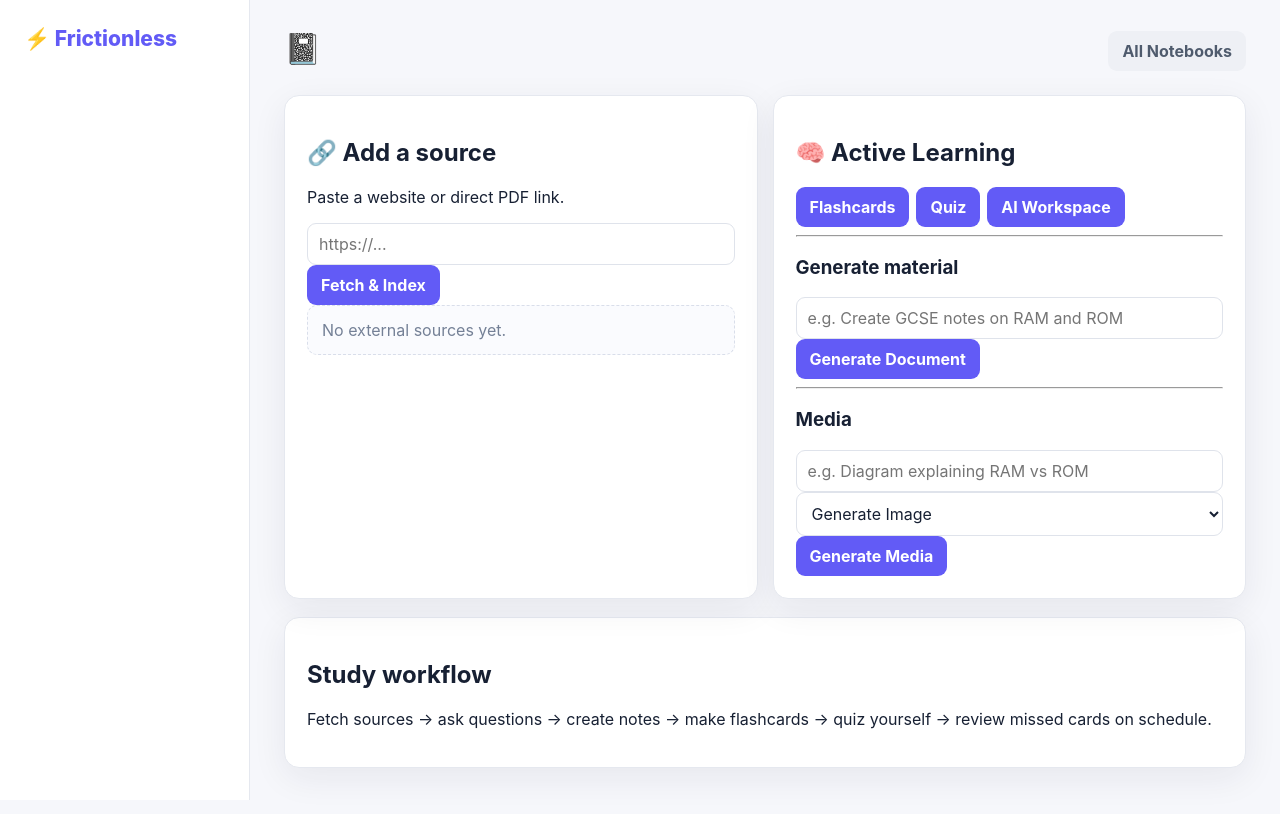
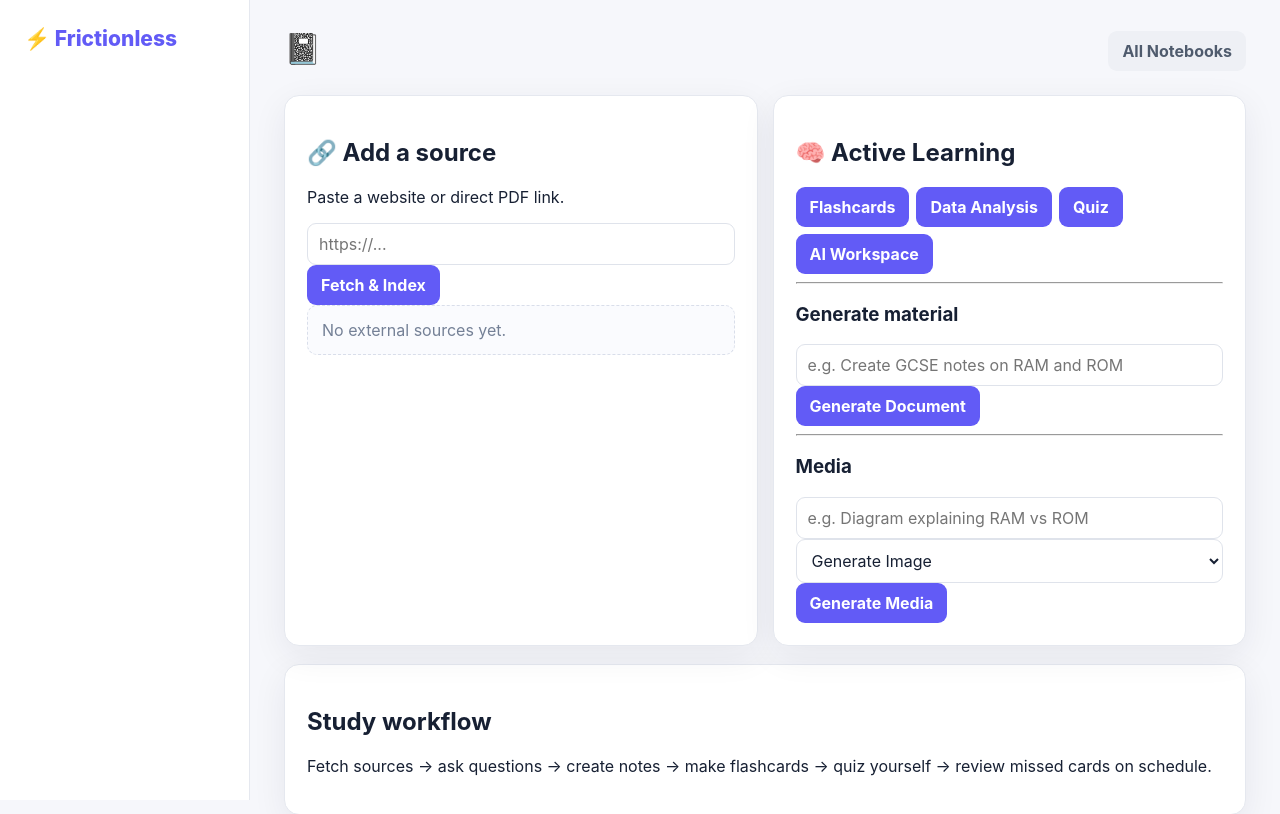
Before and after one commit to Divij808/Frictionless, a Flask app: template Frictionless/templates/study_notebook.html in a window 1280 px wide. Shown: the top 814 px of the page. Run offline with Flask 3, Linux system fonts and the light colour scheme; the template is opened without the code that fills it, so the values that code supplies are empty.

Commit message:
Add data analysis link to notebook

```diff
--- a/Frictionless/templates/study_notebook.html
+++ b/Frictionless/templates/study_notebook.html
@@ -2,7 +2,7 @@
 <div class="topbar"><div><h1>📓 {{notebook.name}}</h1><p>{{notebook.description}}</p></div><a class="btn secondary" href="{{url_for('study_notebooks')}}">All Notebooks</a></div>
 <div class="grid grid-2">
 <section class="card"><h2>🔗 Add a source</h2><p>Paste a website or direct PDF link.</p><form method="post" action="{{url_for('study_notebook_add_source')}}" class="stack"><input name="url" type="url" placeholder="https://..." required><button class="btn">Fetch & Index</button></form>{% for s in sources %}<div class="task-row"><div><strong>{{s.title}}</strong><div class="meta">{{s.source_type}} · {{s.characters}} characters</div></div>{% if s.source_type=='pdf' %}<a class="btn small" href="{{url_for('study_pdf_viewer',notebook_id=notebook.id,source_id=s.id)}}">View PDF</a>{% endif %}</div>{% else %}<div class="notice">No external sources yet.</div>{% endfor %}</section>
-<section class="card"><h2>🧠 Active Learning</h2><div class="actions"><a class="btn" href="{{url_for('study_cards',notebook_id=notebook.id)}}">Flashcards</a><a class="btn" href="{{url_for('study_quiz',notebook_id=notebook.id)}}">Quiz</a><a class="btn" href="{{url_for('study_workspace')}}">AI Workspace</a></div><hr><h3>Generate material</h3><form method="post" action="{{url_for('study_generate_document',notebook_id=notebook.id)}}" class="stack"><input name="prompt" placeholder="e.g. Create GCSE notes on RAM and ROM" required><button class="btn">Generate Document</button></form><hr><h3>Media</h3><form method="post" action="{{url_for('study_media',notebook_id=notebook.id)}}" class="stack"><input name="prompt" placeholder="e.g. Diagram explaining RAM vs ROM" required><select name="kind"><option value="image">Generate Image</option><option value="video">Generate Video</option></select><button class="btn">Generate Media</button></form></section>
+<section class="card"><h2>🧠 Active Learning</h2><div class="actions"><a class="btn" href="{{url_for('study_cards',notebook_id=notebook.id)}}">Flashcards</a><a class="btn" href="{{url_for('study_analysis',notebook_id=notebook.id)}}">Data Analysis</a><a class="btn" href="{{url_for('study_quiz',notebook_id=notebook.id)}}">Quiz</a><a class="btn" href="{{url_for('study_workspace')}}">AI Workspace</a></div><hr><h3>Generate material</h3><form method="post" action="{{url_for('study_generate_document',notebook_id=notebook.id)}}" class="stack"><input name="prompt" placeholder="e.g. Create GCSE notes on RAM and ROM" required><button class="btn">Generate Document</button></form><hr><h3>Media</h3><form method="post" action="{{url_for('study_media',notebook_id=notebook.id)}}" class="stack"><input name="prompt" placeholder="e.g. Diagram explaining RAM vs ROM" required><select name="kind"><option value="image">Generate Image</option><option value="video">Generate Video</option></select><button class="btn">Generate Media</button></form></section>
 </div>
 <section class="card"><h2>Study workflow</h2><p>Fetch sources → ask questions → create notes → make flashcards → quiz yourself → review missed cards on schedule.</p></section>
 {% endblock %}
```
